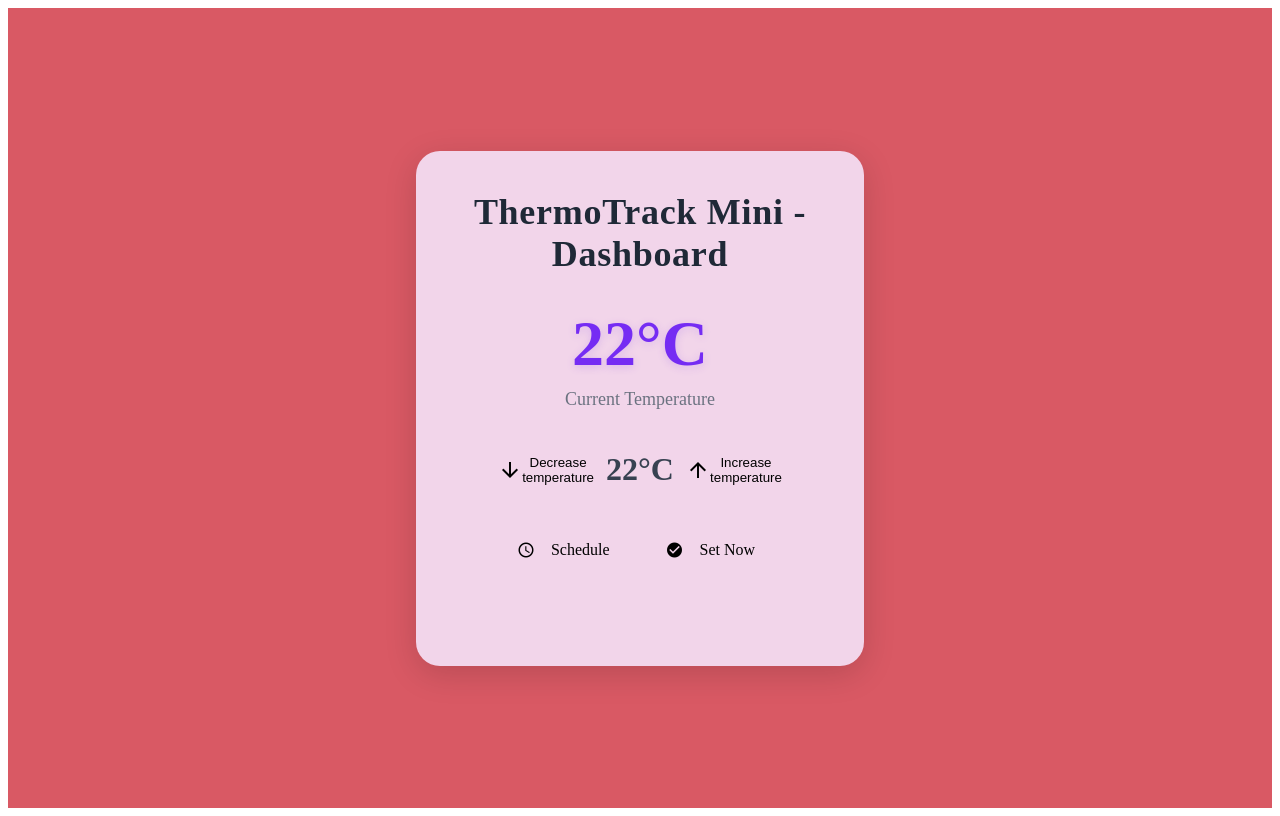
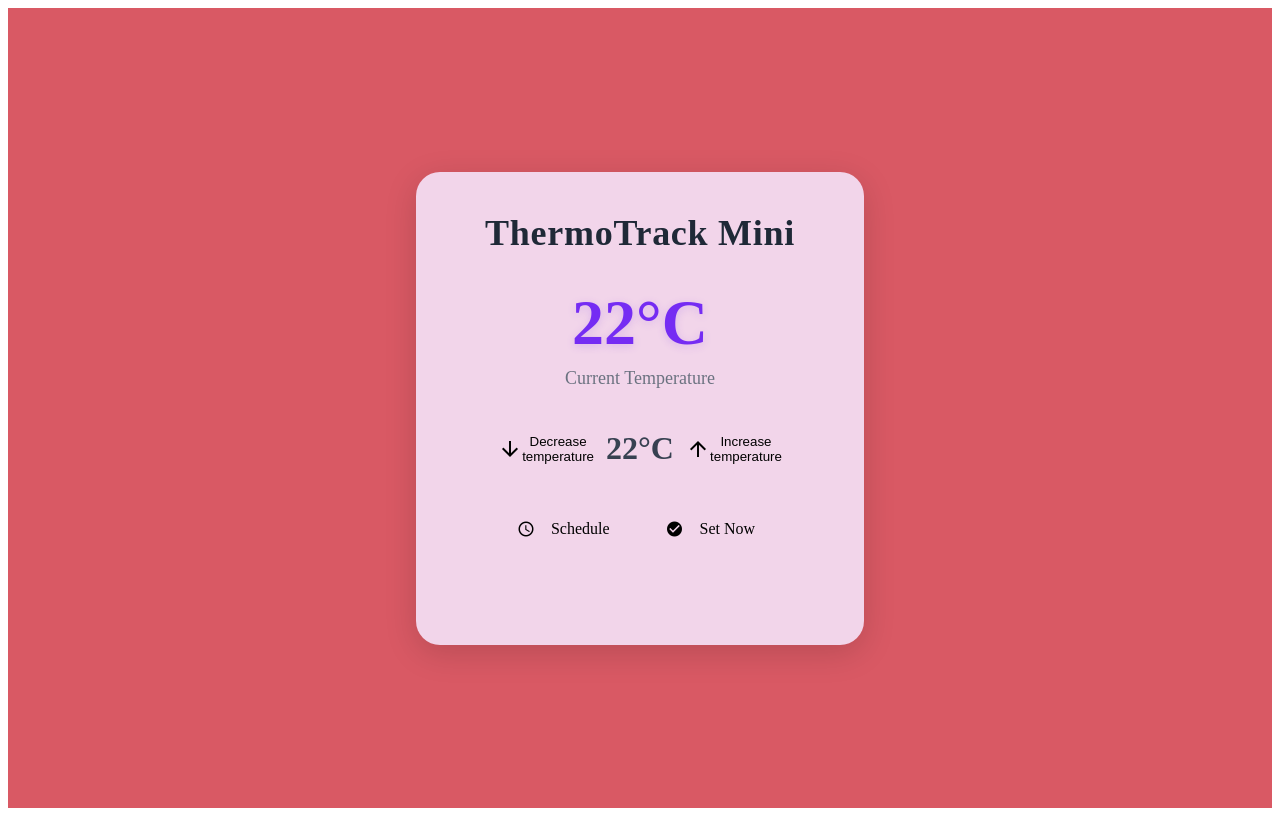
Before and after one commit to Marian2910/ThermoTrack-Mini---UI, an Angular app in the folder thermotrack-mini/: page / in a window 1280 px wide. Built offline with nearby package versions, Linux system fonts and the light colour scheme.

Commit message:
Dashboard designed

```diff
--- a/thermotrack-mini/src/app/app.html
+++ b/thermotrack-mini/src/app/app.html
@@ -1,6 +1,6 @@
 <main class="thermo-main">
   <mat-card class="thermo-card">
-    <mat-card-title class="thermo-title">ThermoTrack Mini - Dashboard</mat-card-title>
+    <mat-card-title class="thermo-title">ThermoTrack Mini</mat-card-title>
     <div class="thermo-current">
       <span class="thermo-current-value">{{ currentTemperature }}°C</span>
       <span class="thermo-current-label">Current Temperature</span>
```
Also changed, not shown: 1 other file (tests, documents, lock files or other folders).
